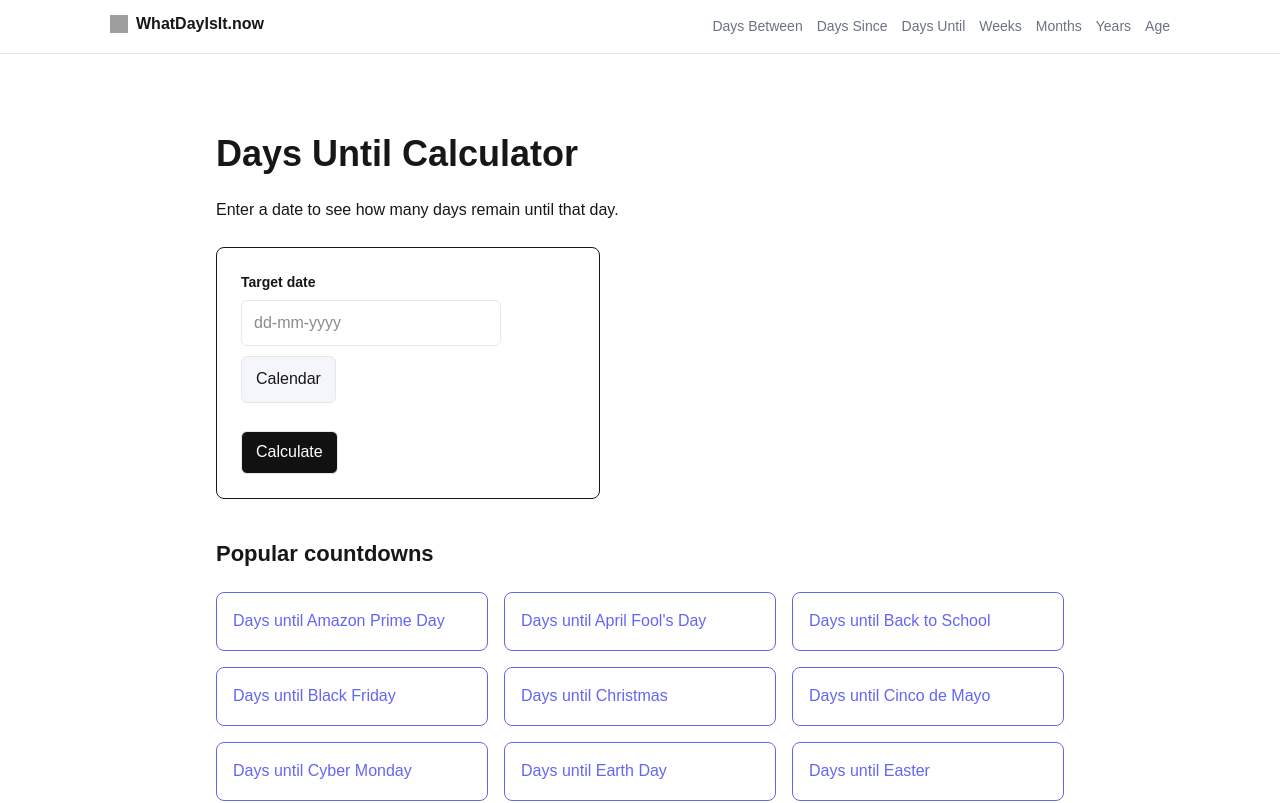
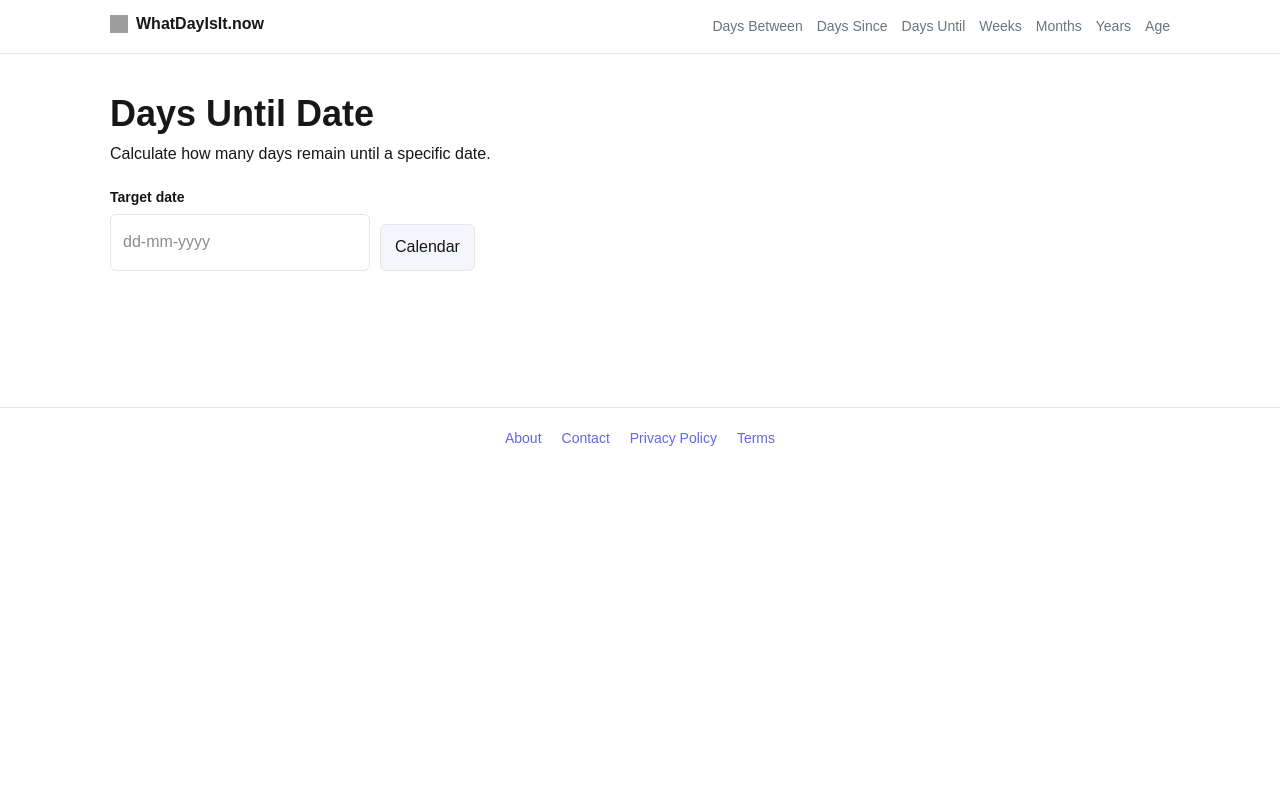
Before and after one commit to bosmeel/whatdayisit-now, a Next.js app: page /days-until in a window 1280 px wide. Shown: the top 803 px of the page. Built offline with nearby package versions, Linux system fonts and the light colour scheme; grey boxes are pictures that could not be loaded.

Commit message:
UX: auto calculate days until

```diff
--- a/app/days-until/page.tsx
+++ b/app/days-until/page.tsx
@@ -1,45 +1,43 @@
 "use client";
 
-import { useState } from "react";
-import Link from "next/link";
+import { useState, useEffect } from "react";
 import DateInput from "@/components/DateInput";
-import { EVENTS } from "@/lib/events";
 
-export default function DaysUntilIndex() {
-
-  const sortedEvents = Object.entries(EVENTS).sort((a, b) =>
-    a[1].name.localeCompare(b[1].name)
-  );
+export default function DaysUntilPage() {
 
   const [date, setDate] = useState("");
   const [result, setResult] = useState<number | null>(null);
 
-  function calculate() {
+  useEffect(() => {
 
-    if (!date) return;
+    if (!date) {
+      setResult(null);
+      return;
+    }
 
     const target = new Date(date);
-    const now = new Date();
+    const today = new Date();
 
-    const diff = target.getTime() - now.getTime();
+    const diff = target.getTime() - today.getTime();
 
     const days = Math.ceil(diff / (1000 * 60 * 60 * 24));
 
-    setResult(days);
-  }
+    if (!Number.isNaN(days)) {
+      setResult(days);
+    }
+
+  }, [date]);
 
   return (
-    <main className="max-w-4xl mx-auto px-6 py-12">
+    <div>
 
-      <h1 className="text-4xl font-semibold mb-6">
-        Days Until Calculator
-      </h1>
+      <h1>Days Until Date</h1>
 
-      <p className="mb-6">
-        Enter a date to see how many days remain until that day.
+      <p>
+        Calculate how many days remain until a specific date.
       </p>
 
-      <div className="border rounded-lg p-6 max-w-sm mb-10">
+      <div className="calculator">
 
         <DateInput
           label="Target date"
@@ -47,40 +45,14 @@ export default function DaysUntilIndex() {
           onChange={setDate}
         />
 
-        <button
-          onClick={calculate}
-          style={{ backgroundColor: "#111" }}
-          className="mt-3 px-4 py-2 rounded text-white"
-        >
-          Calculate
-        </button>
-
         {result !== null && (
-          <p className="mt-4 font-semibold">
+          <div className="result-box">
             {result} days
-          </p>
+          </div>
         )}
 
       </div>
 
-      <h2 className="text-2xl font-semibold mb-6">
-        Popular countdowns
-      </h2>
-
-      <div className="grid grid-cols-1 sm:grid-cols-2 md:grid-cols-3 gap-4">
-
-        {sortedEvents.map(([slug, event]) => (
-          <Link
-            key={slug}
-            href={`/days-until/${slug}`}
-            className="border rounded-lg p-4 hover:bg-neutral-50"
-          >
-            Days until {event.name}
-          </Link>
-        ))}
-
-      </div>
-
-    </main>
+    </div>
   );
 }
```
